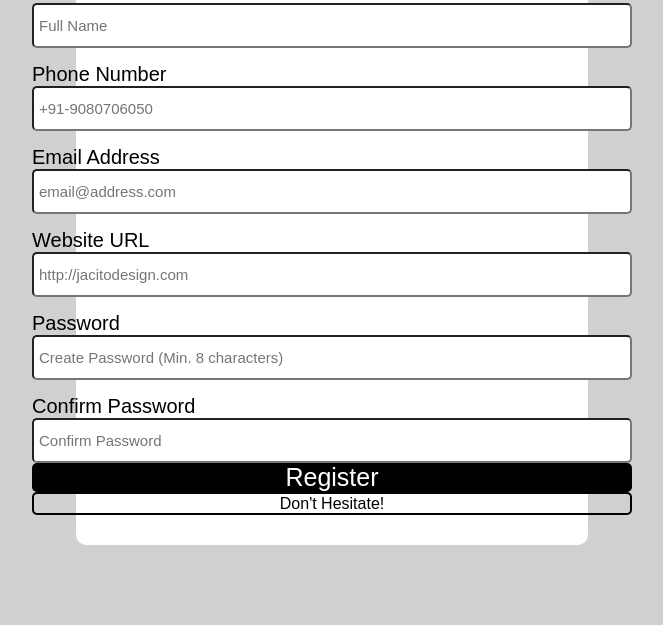
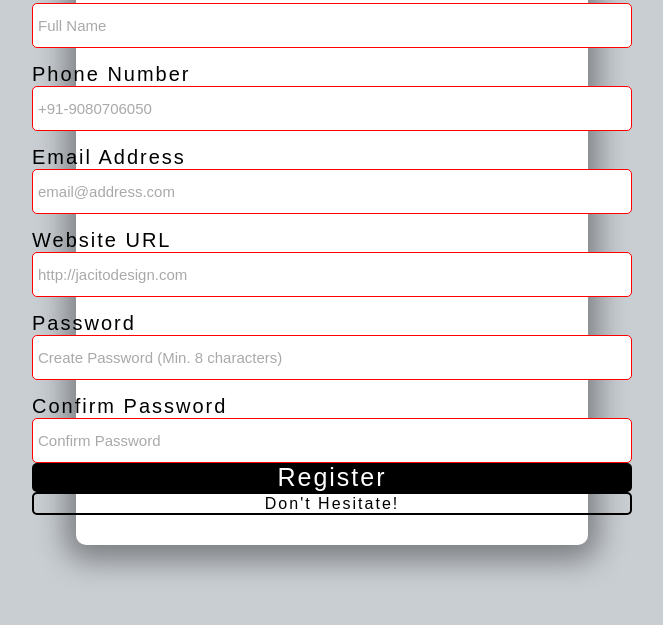
Before and after one commit to amanraina1/form-validation-app, a plain HTML site: page index.html in a window 1280 px wide. Shown: the part 175-800 px from the top of the page, without its empty margins (308-971 px from the left). Drawn offline with Linux system fonts and the light colour scheme.

Commit message:
updated some css

```diff
--- a/index.html
+++ b/index.html
@@ -12,27 +12,33 @@
       <form class="form">
         <!-- Full name -->
         <div class="form-field">
-          <label for="fullName">Full Name</label>
+          <label for="name">Full Name</label>
           <br />
-          <input type="text" placeholder="Full Name" />
+          <input
+            type="text"
+            placeholder="Full Name"
+            required
+            minlength="3"
+            maxlength="100"
+          />
         </div>
         <!-- Phone Number -->
         <div class="form-field">
           <label for="phone">Phone Number</label>
           <br />
-          <input type="tel" placeholder="+91-9080706050" />
+          <input type="tel" placeholder="+91-9080706050" required />
         </div>
         <!-- Email Address -->
         <div class="form-field">
           <label for="email">Email Address</label>
           <br />
-          <input type="email" placeholder="email@address.com" />
+          <input type="email" placeholder="email@address.com" required />
         </div>
         <!-- Website URL -->
         <div class="form-field">
-          <label for="websiteUrl">Website URL</label>
+          <label for="website">Website URL</label>
           <br />
-          <input type="url" placeholder="http://jacitodesign.com" />
+          <input type="url" placeholder="http://jacitodesign.com" required />
         </div>
         <!-- Password -->
         <div class="form-field">
@@ -41,17 +47,18 @@
           <input
             type="password"
             placeholder="Create Password (Min. 8 characters)"
+            required
           />
         </div>
         <!-- Confirm Password -->
         <div class="form-field">
           <label for="password">Confirm Password</label>
           <br />
-          <input type="password" placeholder="Confirm Password" />
+          <input type="password" placeholder="Confirm Password" required />
         </div>
       </form>
       <!-- Register Button -->
-      <button>Register</button>
+      <button type="submit">Register</button>
       <div class="text">Don't Hesitate!</div>
     </div>
   </body>
--- a/style.css
+++ b/style.css
@@ -7,10 +7,11 @@
 body {
   height: 100vh;
   width: 100vw;
-  background-color: #d0d0d0;
+  background-color: #c9ced3;
   display: flex;
   justify-content: center;
   align-items: center;
+  letter-spacing: 2px;
 }
 .container {
   background-color: #fff;
@@ -22,6 +23,7 @@ body {
   justify-content: space-between;
   align-items: center;
   flex-direction: column;
+  box-shadow: 0 5px 30px 10px rgba(0, 0, 0, 0.4);
 }
 .container h3 {
   font-size: 40px;
@@ -49,6 +51,16 @@ form {
   font-size: 15px;
   width: 600px;
   height: 45px;
+  transition: all 0.3s;
+}
+.form-field input:valid {
+  border: 1px solid green;
+}
+.form-field input:invalid {
+  border: 1px solid red;
+}
+.form-field input::placeholder {
+  color: darkgray;
 }
 .container button {
   border: none;
@@ -58,7 +70,12 @@ form {
   width: 600px;
   height: 45px;
   background-color: #000000;
+  letter-spacing: 2px;
   cursor: pointer;
+}
+.container button:hover {
+  filter: brightness(200%);
+  background-color: rgb(31, 31, 31);
 }
 .container .text {
   width: 600px;
@@ -69,6 +86,3 @@ form {
   justify-content: center;
   align-items: center;
 }
-.form-field input:focus {
-  color: rgb(62, 15, 149);
-}
```
